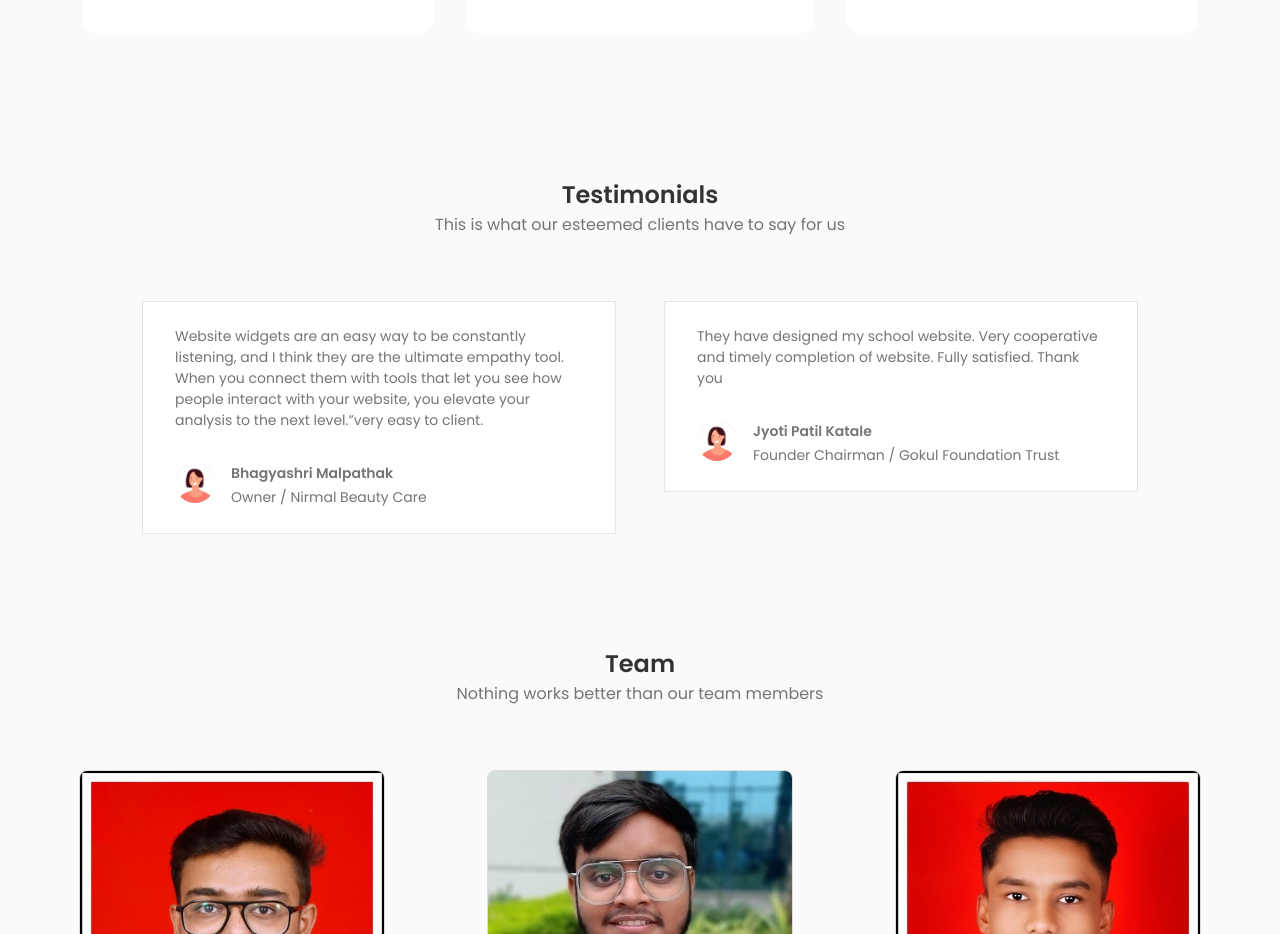
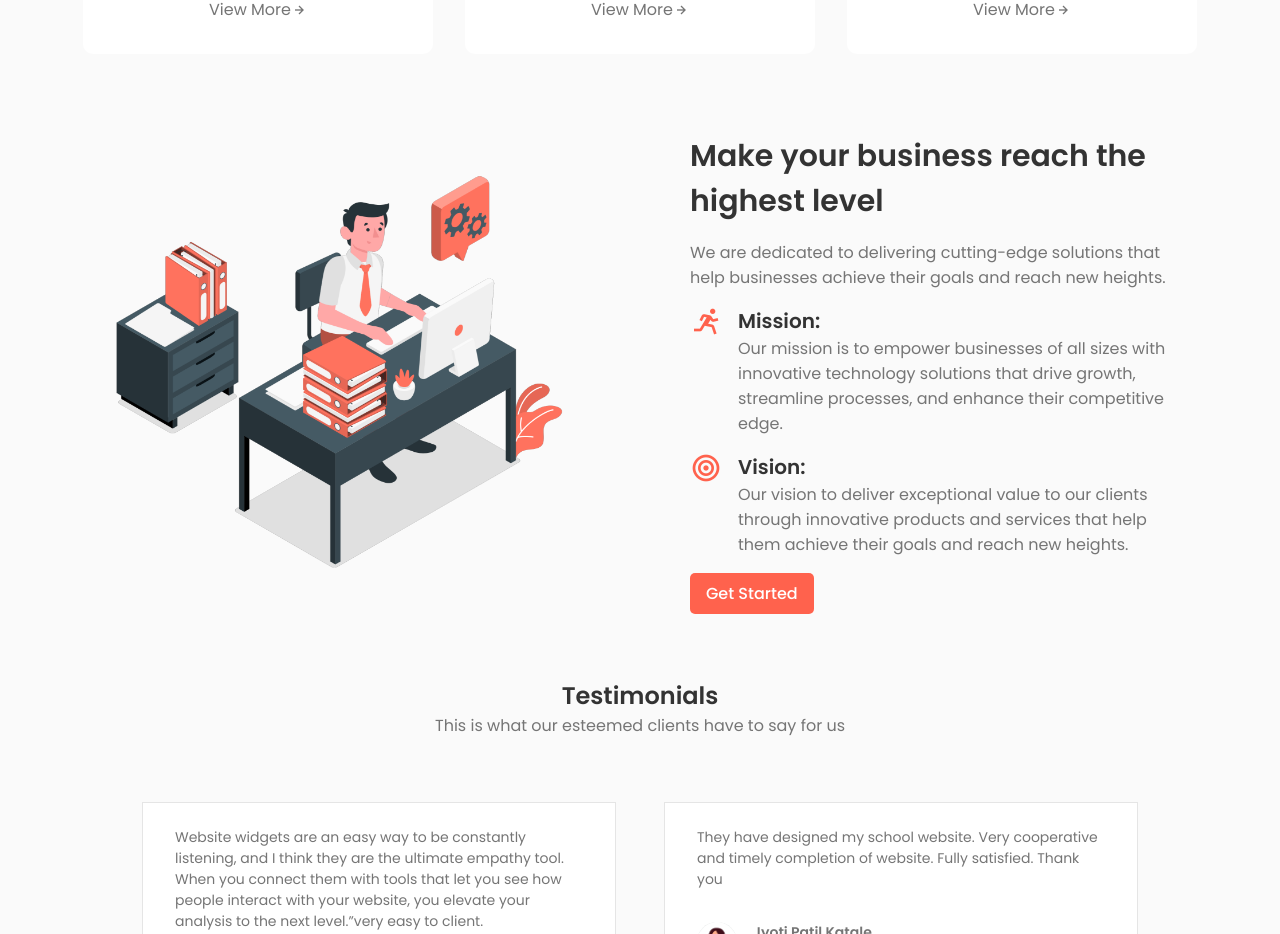
Before and after one commit to prajwalmandlik/Flare-global-soft, a React (Create React App) app: page / in a window 1280 px wide. Shown: the part 1513-2447 px from the top of the page. Built offline with nearby package versions, Linux system fonts and the light colour scheme.

Commit message:
add vision section

```diff
--- a/src/App.css
+++ b/src/App.css
@@ -13,7 +13,7 @@
   --title-color: hsl(var(--hue), var(--sat), 20%);
   --title-color-dark: hsl(var(--hue), var(--sat), 0%);
   --text-color: hsl(var(--hue), var(--sat), 46%);
-  --body-color: hsl(var(--hue),var(--sat),98%);
+  --body-color: hsl(var(--hue), var(--sat), 98%);
   --container-color: #fff;
 
   /* ========== Font ans typogarphy ========== */
@@ -65,30 +65,32 @@
 }
 
 /* ================ BASE ===============*/
-*{
+* {
   margin: 0;
   padding: 0;
   box-sizing: border-box;
 }
 
-html{
+html {
   scroll-behavior: smooth;
 }
 
 body,
 button,
 input,
-textarea{
+textarea {
   font-family: var(--body-font);
   font-size: var(--normal-font-size);
 }
 
-body{
+body {
   background-color: var(--body-color);
   color: var(--text-color);
 }
 
-h1,h2,h3{
+h1,
+h2,
+h3 {
   color: var(--title-color);
   font-weight: var(--font-semi-bold);
 }
@@ -101,53 +103,55 @@ a {
   text-decoration: none;
 }
 
-button{
+button {
   cursor: pointer;
   border: none;
   outline: none;
 }
 
-img{
+img {
   max-width: 100%;
   height: auto;
 }
 
 /* ================ REUSABLE CSS CLASSES ===============*/
-.section{
+.section {
   padding: 6rem 0 2rem;
 }
 
-.section-text{
+.section-text {
   text-align: center;
   padding: 4rem 1rem;
 }
 
-.section-text h2{
+.section-text h2 {
   font-size: var(--h2-font-size);
 }
-.section-title{
+
+.section-title {
   font-size: var(--h1-font-size);
   color: var(--title-color);
 }
 
-.section-subtitle{
+.section-subtitle {
   display: block;
   font-size: var(--small-font-size);
   margin-bottom: 4rem;
 }
 
 .section-title,
-.section-subtitle{
+.section-subtitle {
   text-align: center;
 }
+
 /* ================ LAYOUT ===============*/
-.container{
+.container {
   max-width: 1200px;
   margin-left: auto;
   margin-right: auto;
 }
 
-.grid{
+.grid {
   display: grid;
   gap: 1.5rem;
 }
@@ -155,30 +159,33 @@ img{
 /* ================ BUTTONS ===============*/
 .button {
   display: inline-block;
-  background-color: var(--title-color);
-  color: var(--container-color);
-  padding: 1.25rem 2rem;
-  border-radius: 1rem;
   font-weight: var(--font-medium);
+  font-size: var(--normal-font-size);
+  color: var(--title-color-dark);
+  padding: 0.5rem 1rem;
+  border-radius: 5px;
 }
 
 .button:hover {
   background-color: var(--title-color-dark);
+  color: var(--container-color);
 }
 
-.button-icon{
+.button-icon {
   margin-left: var(--mb-0-5);
 }
-.button--flex{
+
+.button--flex {
   display: inline-flex;
   align-items: center;
 }
+
 /* ================ BREAKPOINS ===============*/
 /* For large devices  */
 @media screen and (max-width: 992px) {
   /* .container{
-     margin-left: 1rem;
-    margin-right: 1rem;
+     margin-left: 2rem;
+    margin-right: 2rem;
   } */
 
   .button {
@@ -193,8 +200,8 @@ img{
 
 /* For medium devices */
 @media screen and (max-width: 768px) {
-  body{
-    margin: 0 0 var(--header-height) 0 ;
+  body {
+    margin: 0 0 var(--header-height) 0;
   }
 
   .section {
@@ -206,15 +213,15 @@ img{
   }
 }
 
-@media screen and (max-width: 576px) {
-}
+@media screen and (max-width: 576px) {}
 
 /* For small devices */
 @media screen and (max-width: 350px) {
   :root {
     --big-font-size: 2.25rem
   }
-/*
+
+  /*
   .container{
     margin-left: var(--mb-1);
     margin-right: var(--mb-1);
--- a/src/components/home/Home.jsx
+++ b/src/components/home/Home.jsx
@@ -4,6 +4,7 @@ import ServiesFT from "./serviesFT";
 import Hero from "./hero";
 import Testimonials from "../testimonials/Testimonials";
 import Team from "../team/Team";
+import Vision from "../vision/Vision";
 
 
 const Home = () => {
@@ -11,6 +12,7 @@ const Home = () => {
     <div className="home">
     <Hero />
     <ServiesFT />
+    <Vision />
     <Testimonials />
     <Team />
     </div>
--- a/src/components/home/home.css
+++ b/src/components/home/home.css
@@ -61,10 +61,8 @@
 }
 
 .hero-img{
-    width: 50vw;
+    width: 35vw;
 }
-
-
 
 /* ================ ServiesFT ===============*/
 .serviceFT{
@@ -134,6 +132,7 @@
 
 /* ================ BREAKPOINS ===============*/
 /* For large devices  */
+
 @media screen and (max-width: 992px) {
     .hero-title{
         font-size: var(--h1-font-size);
--- /dev/null
+++ b/src/components/vision/Vision.jsx
@@ -0,0 +1,44 @@
+import React from 'react'
+import "./vision.css";
+import VisionImg from "../../assest/vision.png";
+
+const Vision = () => {
+  return (
+    <section className="vision container">
+        <div className="vision-img">
+            <img src={VisionImg} alt="" />
+        </div>
+        <div className="vision-content">
+            <div className="vision-title">
+                <h2>Make your business reach the highest level</h2>
+            </div>
+
+            <div className="vision-description">
+                <p>We are dedicated to delivering cutting-edge solutions that help businesses achieve their goals and reach new heights.</p>
+            </div>
+
+            <div className="vision-subpoint">
+                <div className="vision-icon"><i class='bx bx-run'></i></div>
+                <div className="vision-subpoint-description">
+                    <h3>Mission:</h3>
+                    <p>Our mission is to empower businesses of all sizes with innovative technology solutions that drive growth, streamline processes, and enhance their competitive edge.</p>
+                </div>
+            </div>
+
+            <div className="vision-subpoint">
+            <div className="vision-icon"><i class='bx bx-bullseye'></i></div>
+                <div className="vision-subpoint-description">
+                    <h3>Vision:</h3>
+                    <p>Our vision to deliver exceptional value to our clients through innovative products and services that help them achieve their goals and reach new heights.</p>
+                </div>
+            </div>
+
+            <div className="vision-start-button">
+                <button className="button">Get Started</button>
+            </div>
+        </div>
+    </section>
+  )
+}
+
+export default Vision
--- /dev/null
+++ b/src/components/vision/vision.css
@@ -0,0 +1,83 @@
+.vision{
+    display: grid;
+    grid-template-columns: repeat(2,1fr);
+    place-items: center;
+}
+
+.vision-img{
+    width: 35vw;
+}
+
+.vision-content{
+    display: flex;
+    flex-flow: column nowrap;
+    gap: 1rem;
+    max-width: 500px;
+}
+
+.vision-title{
+    font-size: var(--h3-font-size);
+}
+
+.vision-subpoint{
+    display: flex;
+    flex-flow: row nowrap;
+    justify-content: flex-start;
+    align-items: flex-start;
+    gap: 1rem;
+}
+
+.vision-icon i{
+    font-size: 2rem;
+    color: #ff624d;
+}
+
+.vision-subpoint-description h3{
+    font-size: var(--h3-font-size);
+}
+
+.vision-start-button button{
+    background-color: #ff624d;
+    color: rgb(255, 255, 255);
+}
+
+.vision-start-button button:hover{
+    background-color: #fa442c;
+    color: rgb(255, 255, 255);
+}
+
+/* ================ BREAKPOINS ===============*/
+/* For large devices  */
+@media screen and (max-width: 992px) {
+    .vision{
+        grid-template-columns: repeat(1,1fr);
+        margin: 0 1rem;
+    }
+
+    .vision-content{
+        max-width: 700px;
+    }
+
+    .vision-img{
+        width: 45vw;
+    }
+  }
+
+  /* For medium devices */
+  @media screen and (max-width: 768px) {
+    .vision-content{
+        max-width: 500px;
+        margin: 0 auto;
+    }
+
+    .vision-img{
+        width: 70vw;
+    }
+  }
+
+  @media screen and (max-width: 576px) {}
+
+  /* For small devices */
+  @media screen and (max-width: 350px) {
+
+  }
```
Also changed, not shown: src/assest/hero-img.png, src/assest/vision.png (added).
